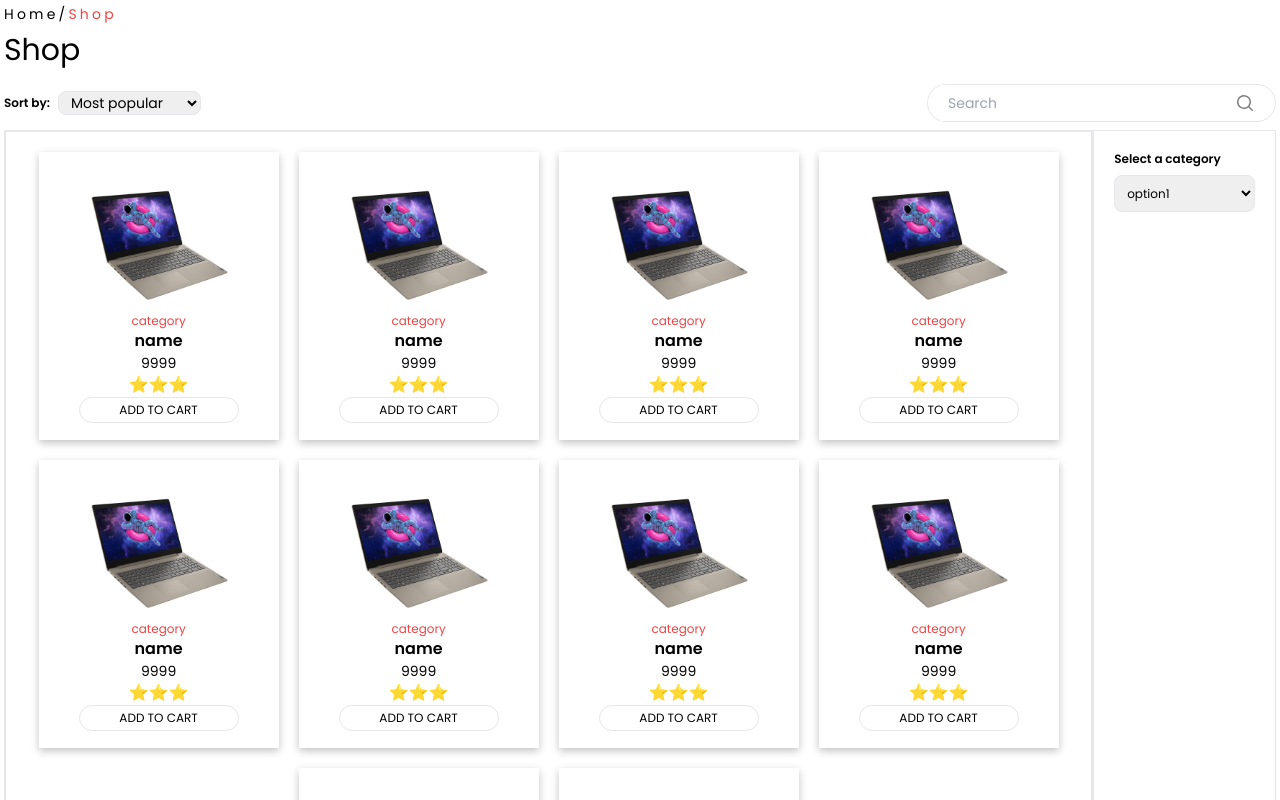
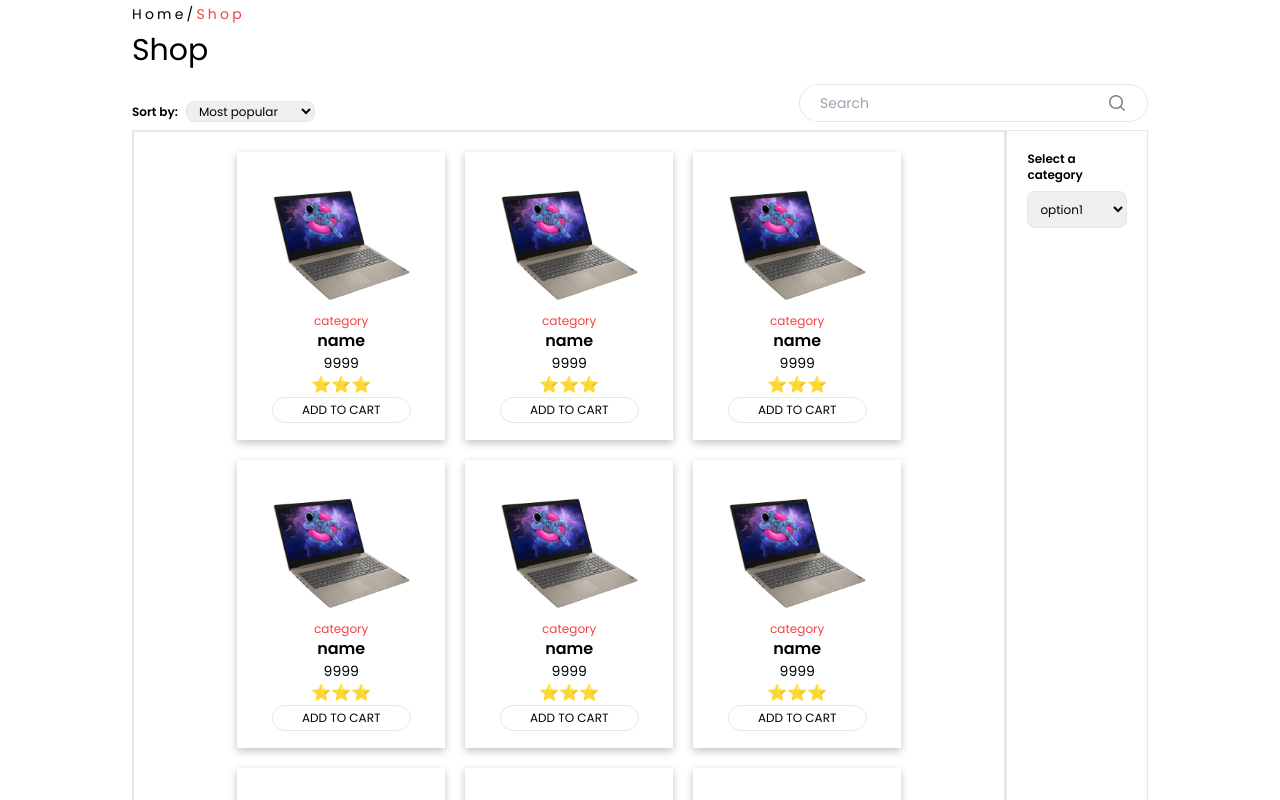
Before and after one commit to No-Country/c13-26-m-node-react, a React (Vite) app in the folder front/: page /shop in a window 1280 px wide. Shown: the top 800 px of the page. Built offline with nearby package versions, Linux system fonts and the light colour scheme.

Commit message:
style: products view width fix

```diff
--- a/front/src/components/products/productCard/ProductCard.jsx
+++ b/front/src/components/products/productCard/ProductCard.jsx
@@ -8,8 +8,8 @@ const ProductCard = ({ product }) => {
 			className="flex flex-col justify-center items-center
 								w-[90%] h-72
 								text-center shadow-container
-								md:w-64
-								lg:w-60"
+								md:w-56
+								lg:w-52"
 		>
 			<img className='h-1/2' src={img} alt=""/>
 			<p className="text-red-500 text-xs">{category}</p>
--- a/front/src/components/products/sortingMenu/SortingMenu.jsx
+++ b/front/src/components/products/sortingMenu/SortingMenu.jsx
@@ -3,11 +3,12 @@ import React from "react"
 const SortingMenu = () => {
 	return (
 		<div className="md:flex md:items-center md:gap-2">
-			<h2 className="text-xs py-2 font-semibold">Sort by:</h2>
+			<h2 className="text-xs font-semibold">Sort by:</h2>
 			<select
-				className="pr-5 pl-2 py-2 w-full
+				className="pr-5 pl-2 py-2 w-full child:m-0
 									appereance-none text-xs border rounded-lg
-									md:text-sm md:w-auto md:py-0"
+									md:text-sm md:w-auto md:py-0
+									lg:text-xs"
 				name="sort"
 				id="sort"
 			>
--- a/front/src/components/products/upperBar/UpperBar.jsx
+++ b/front/src/components/products/upperBar/UpperBar.jsx
@@ -6,7 +6,7 @@ const UpperBar = () => {
 	return (
 		<div
 			className="flex flex-col-reverse
-								md:justify-end md:items-center md:flex-row
+								md:justify-end md:items-end md:flex-row
 								w-full py-2 gap-3"
 		>
 			<div className="md:mr-auto">
--- a/front/src/views/products/Products.jsx
+++ b/front/src/views/products/Products.jsx
@@ -6,7 +6,9 @@ import ProductsContainer from "../../components/products/products/ProductsContai
 
 const Products = () => {
 	return (
-		<div id="all-container sm:border sm:border-blue-900" className="font-poppins p-1">
+		<div id="all-container" className="font-poppins p-1
+																			md:w-[90%] md:m-auto
+																			lg:w-[80%]">
 			<div className="w-full ">
 				<SectionTitle title="Shop" />
 				<UpperBar />
@@ -19,7 +21,7 @@ const Products = () => {
 					</div>
 					<aside className="py-2
 														md:px-1 md:py-7 md:w-full md:border
-														lg:w-[60%] lg:py-2
+														lg:w-[60%] lg:py-5
 														xl:w-[30%] xl:p-5
 														">
 						<AsideBar />
--- a/front/tailwind.config.js
+++ b/front/tailwind.config.js
@@ -14,5 +14,9 @@ module.exports = {
       }
     },
   },
-  plugins: [],
+  plugins: [
+    function ({ addVariant }) {
+      addVariant('child', '& > *');
+    },
+  ]
 }
```
